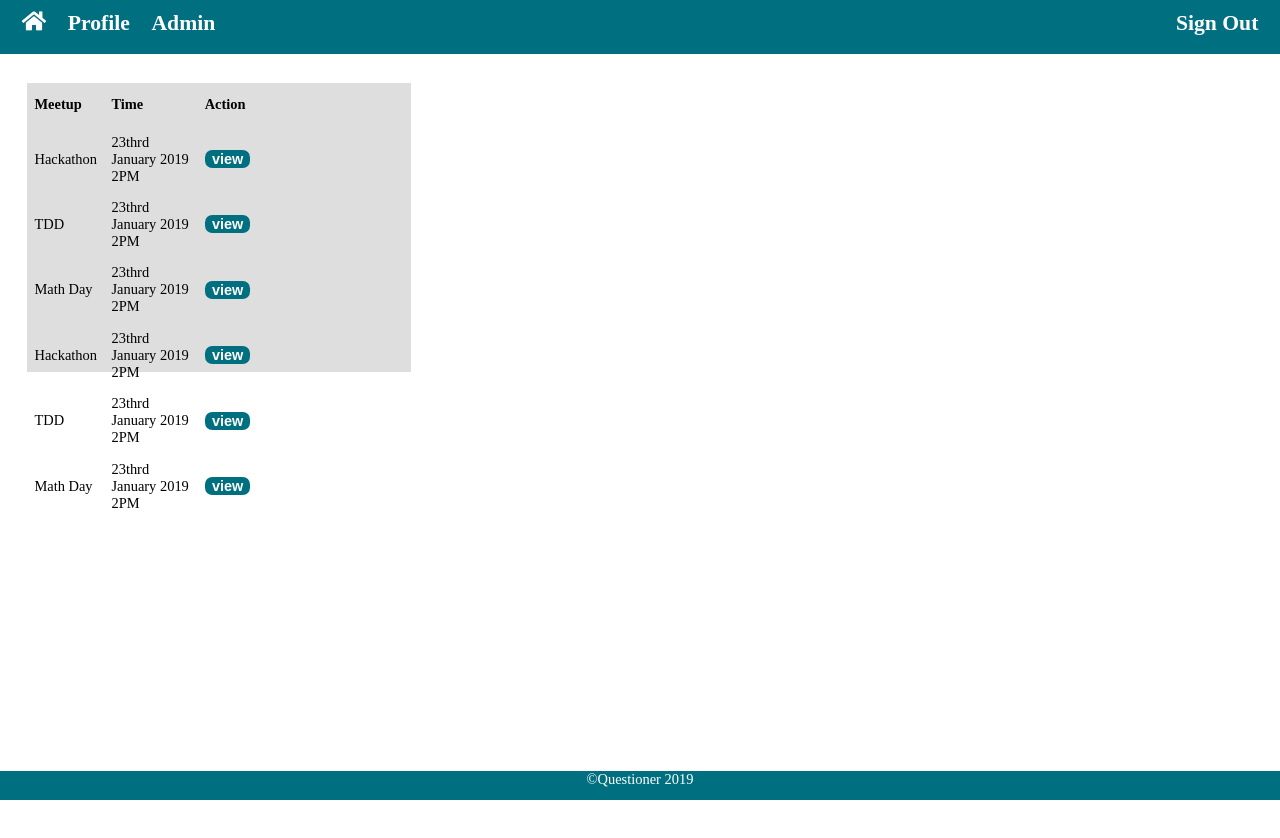
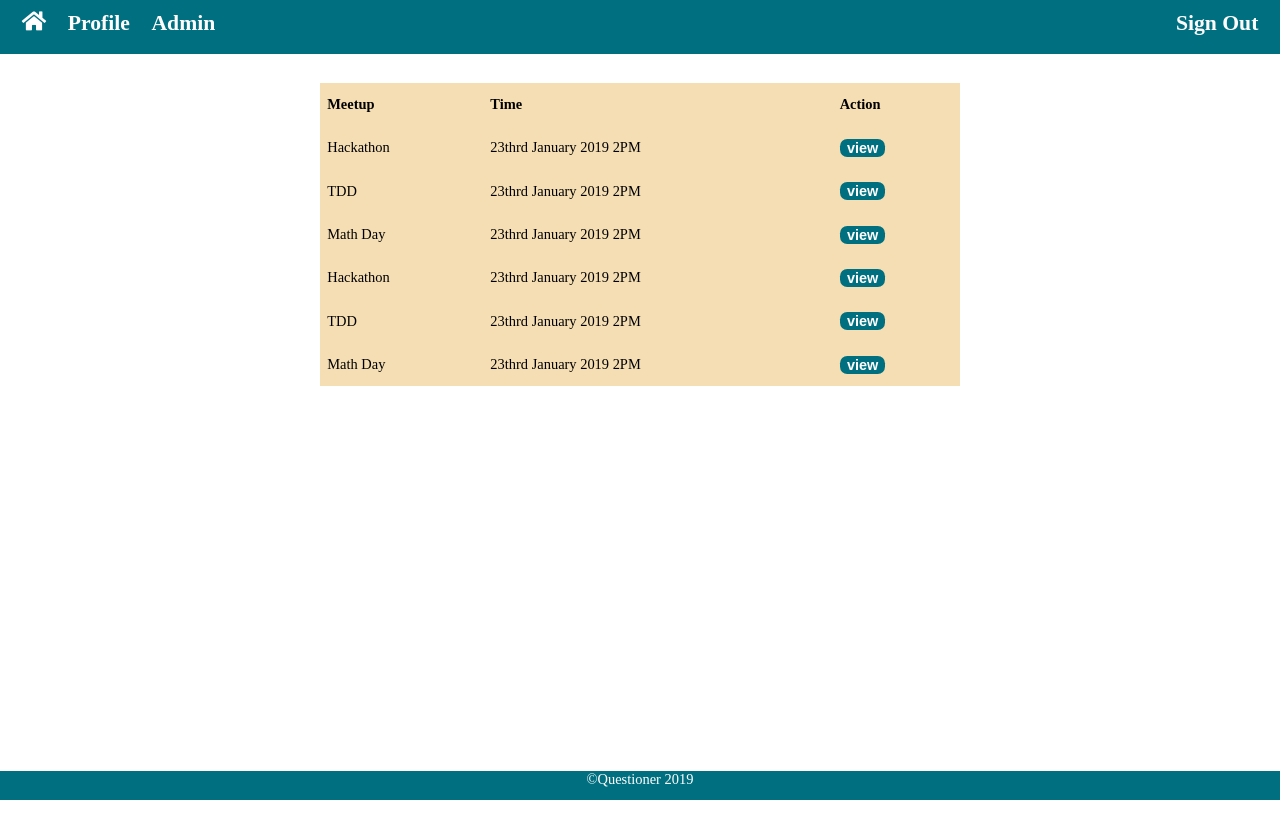
Before and after one commit to Ogutu-Brian/Questioner, a plain HTML site: page UI/user/meetups.html in a window 1280 px wide. Drawn offline with Linux system fonts and the light colour scheme.

Commit message:
[Bug #163233265] Adds more css to meetups page

```diff
--- a/UI/css/style.css
+++ b/UI/css/style.css
@@ -222,10 +222,24 @@ form textarea{
 }
 .meetupview{
     background-color: wheat;
-    width: 60%;
+    width: 50%;
     float: right;
     margin-top: 2em;
     margin-right: 1em;
+}
+.meetupview table{
+    width: 100%;
+}
+.main-meetup{
+    background-color: wheat;
+    width: 50%;
+    float: left;
+    margin-left: 25%;
+    margin-top: 2em;
+    margin-right: 1em;
+}
+.main-meetup table{
+    width: 100%;
 }
 @media only screen and (max-width:600px){
     .meetups{
--- a/UI/user/meetups.html
+++ b/UI/user/meetups.html
@@ -22,7 +22,8 @@
         <a href="profile.html" class="nav left">Profile</a>
         <a href="../admin/meetups.html" class="left bold">Admin</a>
     </nav>
-    <div class="meetups">
+    <div class="main-meetup">
+        <div>
                 <table>
                         <tr>
                             <th>Meetup</th>
@@ -71,6 +72,7 @@
                         </tr>
                     </table>
         </div>
+    </div>
     <footer>
         &copy;Questioner 2019
     </footer>
```
Lines whose indentation alone changed are shown as unchanged.
